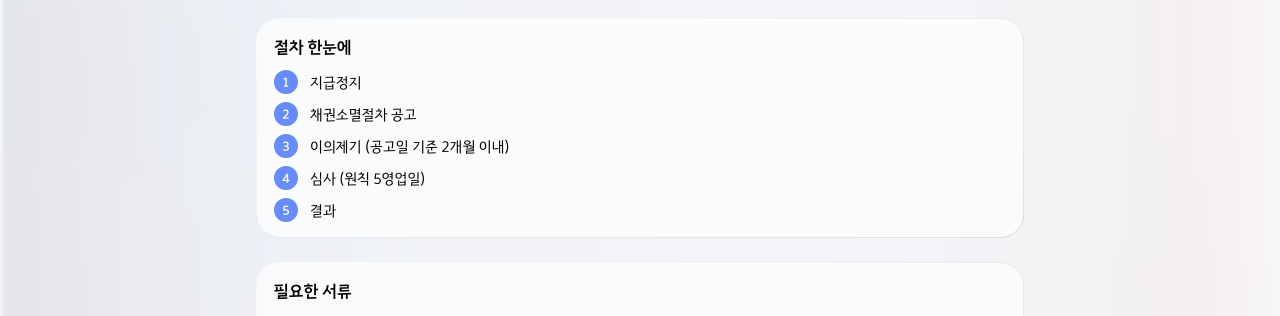
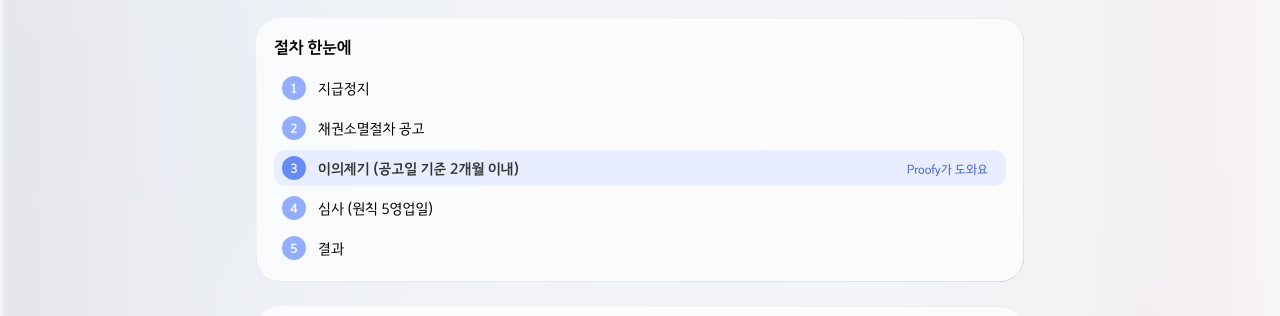
Before and after one commit to proofy-ai/proofy-fe, a React (Vite) app: page /login in a window 1280 px wide. Both pictures are taken after a click on the button "직접 해 보기". Shown: the part 280-596 px from the top of the page. Built offline with nearby package versions, Linux system fonts and the light colour scheme; no server answers.

Commit message:
feat: 절차 한눈에에서 이의제기 단계를 강조

```diff
--- a/src/pages/Home.tsx
+++ b/src/pages/Home.tsx
@@ -1,12 +1,13 @@
 import GlassCard from "@/components/common/GlassCard";
 import GradientButton from "@/components/common/GradientButton";
+import { StatusBadge } from "@/components/StatusBadge";
 
 const steps = [
-  "지급정지",
-  "채권소멸절차 공고",
-  "이의제기 (공고일 기준 2개월 이내)",
-  "심사 (원칙 5영업일)",
-  "결과",
+  { label: "지급정지", isHelped: false },
+  { label: "채권소멸절차 공고", isHelped: false },
+  { label: "이의제기 (공고일 기준 2개월 이내)", isHelped: true },
+  { label: "심사 (원칙 5영업일)", isHelped: false },
+  { label: "결과", isHelped: false },
 ];
 
 const documents = [
@@ -39,13 +40,29 @@ export default function Home() {
       </GlassCard>
 
       <GlassCard title="절차 한눈에">
-        <ol className="flex flex-col gap-2">
+        <ol className="flex flex-col gap-1">
           {steps.map((step, index) => (
-            <li key={step} className="flex items-center gap-3">
-              <span className="flex h-6 w-6 shrink-0 items-center justify-center rounded-full bg-brand text-xs font-semibold text-white">
+            <li
+              key={step.label}
+              className={`flex items-center gap-3 rounded-xl px-2 py-1.5 ${
+                step.isHelped ? "bg-brand-soft" : ""
+              }`}
+            >
+              <span
+                className={`flex h-6 w-6 shrink-0 items-center justify-center rounded-full text-xs font-semibold text-white ${
+                  step.isHelped ? "bg-brand" : "bg-brand-light"
+                }`}
+              >
                 {index + 1}
               </span>
-              <span>{step}</span>
+              <span className={step.isHelped ? "font-semibold text-ink" : ""}>
+                {step.label}
+              </span>
+              {step.isHelped && (
+                <span className="ml-auto shrink-0">
+                  <StatusBadge tone="info">Proofy가 도와요</StatusBadge>
+                </span>
+              )}
             </li>
           ))}
         </ol>
```
